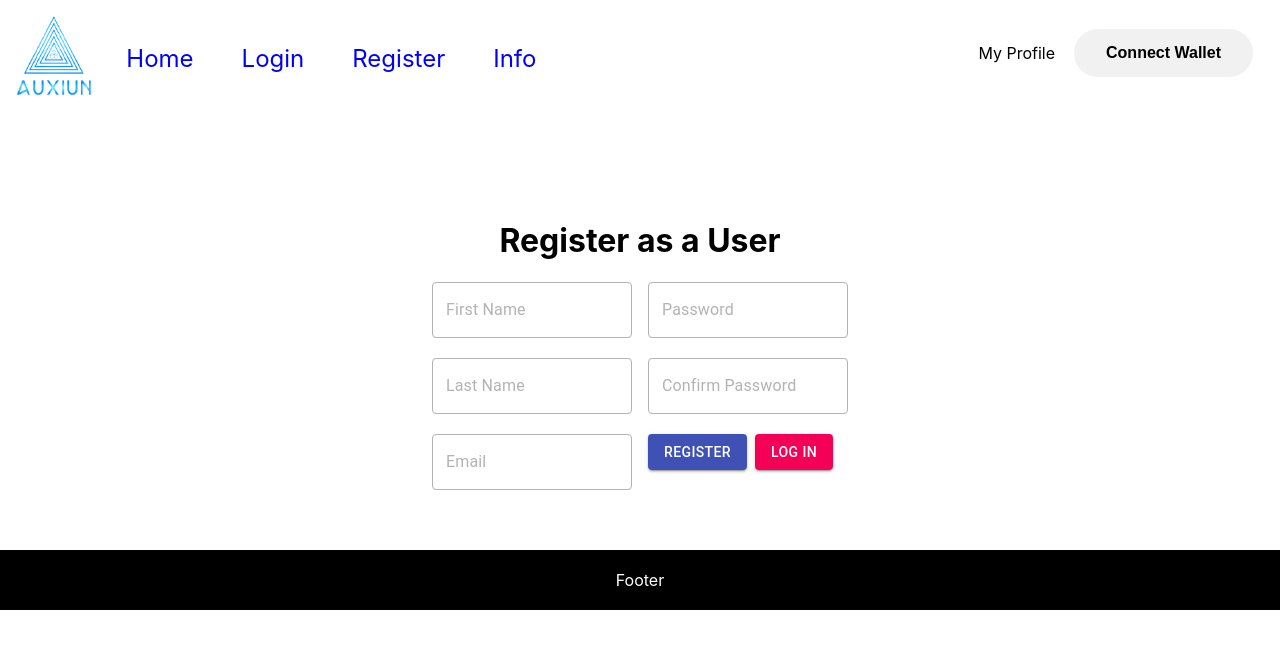
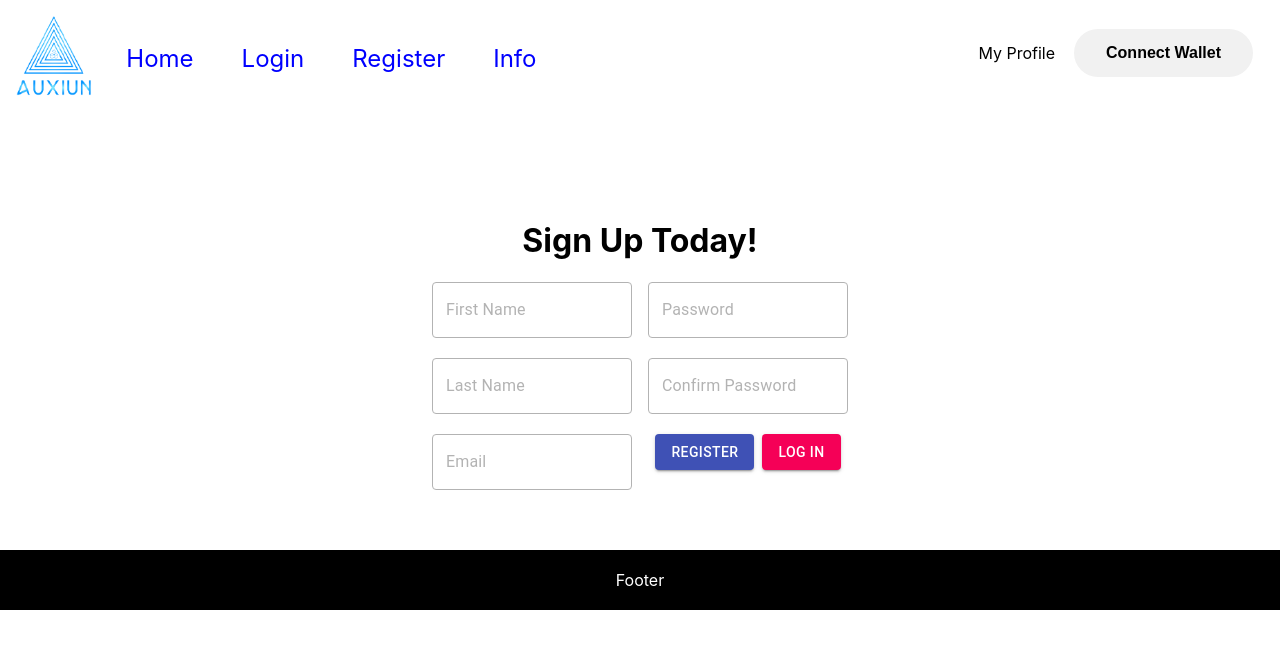
Before and after one commit to seantan1/Auxiun-webpage, a React (Create React App) app: page /register in a window 1280 px wide. Shown: the top 648 px of the page. Built offline with nearby package versions, Linux system fonts and the light colour scheme.

Commit message:
aligned all items center

```diff
--- a/src/components/register-components/Register.js
+++ b/src/components/register-components/Register.js
@@ -76,8 +76,8 @@ export default function Register() {
 
     return (
         <div className="register-page">
-            <div>
-                <h1 className="title-text">Register as a User</h1>
+            <div className="content">
+                <h1 className="title-text">Sign Up Today!</h1>
                 <Grid container className="sign-up__outer" justify="center" spacing={2}>
                     <Grid item xs={12} s={6} md={2} className="sign-up__inner1">
                         <CssTextField className="text-field" label="First Name" variant="outlined" /><br></br><br></br>
@@ -88,7 +88,7 @@ export default function Register() {
                         <CssTextField className="text-field" label="Password" type="password" variant="outlined" onChange={userPasswordLoginFormHandler} /><br></br><br></br>
                         <CssTextField className="text-field" label="Confirm Password" type="password" variant="outlined" onChange={userPasswordLoginFormHandler} /><br></br><br></br>
 
-                        <Grid container spacing={1}>
+                        <Grid container spacing={1} justify="center">
                             <Grid item>
                                 <Button id="sign-up-button" className="sign-up-button" variant="contained" color="primary" onClick={register}>Register</Button>
                             </Grid>
--- a/src/components/register-components/css/Register.css
+++ b/src/components/register-components/css/Register.css
@@ -3,6 +3,6 @@
     padding-top: 200px;
 }
 
-.title-text {
-  text-align: center;
+.content {
+    text-align: center;
 }
```
